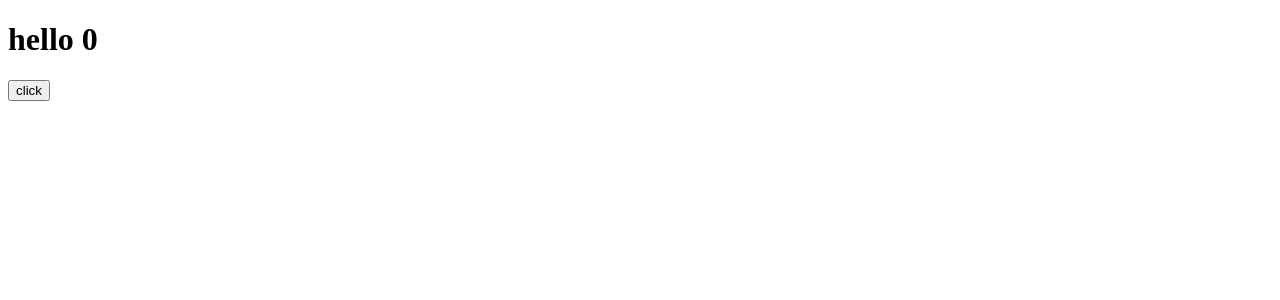
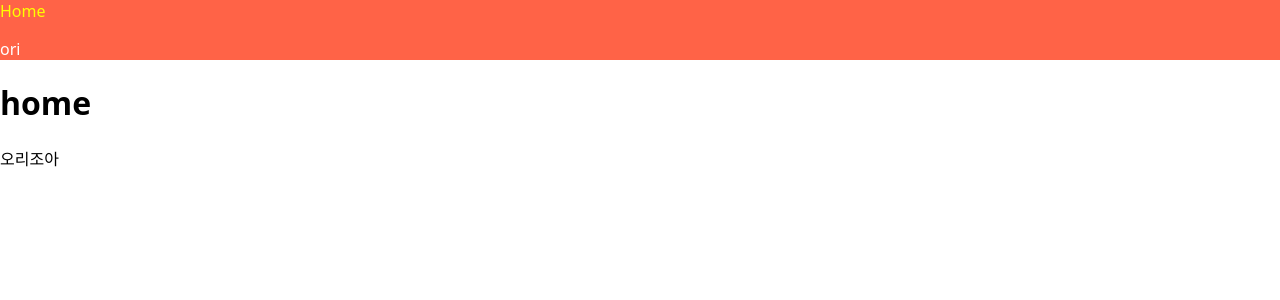
Before and after one commit to origuri/nextjs-intro, a Next.js app: page / in a window 1280 px wide. Shown: the top 300 px of the page. Built offline with nearby package versions, Linux system fonts and the light colour scheme.

Commit message:
2023.10.31 - Next.js 기본 기능 탐색

```diff
--- /dev/null
+++ b/components/Navbar.tsx
@@ -0,0 +1,35 @@
+import Link from "next/link";
+import { usePathname } from "next/navigation";
+import * as React from "react";
+
+function NavBar() {
+  const path = usePathname();
+
+  console.log(path);
+  return (
+    <nav>
+      <Link className={path === "/" ? "active" : ""} href={"/"}>
+        Home
+      </Link>
+
+      <p />
+
+      <Link className={path === "/ori" ? "active" : ""} href={"/ori"}>
+        {" "}
+        ori
+      </Link>
+
+      <style jsx global>{`
+        nav {
+          background-color: tomato;
+        }
+
+        .active {
+          color: yellow;
+        }
+      `}</style>
+    </nav>
+  );
+}
+
+export default React.memo(NavBar);
--- /dev/null
+++ b/pages/_app.tsx
@@ -0,0 +1,23 @@
+import NavBar from "@/components/Navbar";
+import { AppProps } from "next/dist/shared/lib/router/router";
+import "../styles/globals.css";
+
+export default function MyApp({ Component, pageProps }: AppProps) {
+  console.log("Comp0-> ", Component);
+  console.log("pp-> ", pageProps);
+
+  return (
+    <div>
+      <NavBar />
+      <Component {...pageProps} />
+      <span>오리조아</span>
+      <style jsx global>
+        {`
+          a {
+            color: white;
+          }
+        `}
+      </style>
+    </div>
+  );
+}
--- a/pages/index.tsx
+++ b/pages/index.tsx
@@ -1,17 +1,9 @@
 import * as React from "react";
-import { useState } from "react";
 
 export default function Home() {
-  const [counter, setCounter] = useState(0);
-
-  const handleCount = () => {
-    setCounter((prev) => prev + 1);
-  };
-
   return (
     <div>
-      <h1>hello {counter}</h1>
-      <button onClick={handleCount}>click</button>
+      <h1>home </h1>
     </div>
   );
 }
--- a/pages/ori.tsx
+++ b/pages/ori.tsx
@@ -1,4 +1,4 @@
-export default function Guri() {
+export default function Ori() {
   return (
     <div>
       <h1>ori!!</h1>
--- a/styles/globals.css
+++ b/styles/globals.css
@@ -1,107 +1,11 @@
-:root {
-  --max-width: 1100px;
-  --border-radius: 12px;
-  --font-mono: ui-monospace, Menlo, Monaco, 'Cascadia Mono', 'Segoe UI Mono',
-    'Roboto Mono', 'Oxygen Mono', 'Ubuntu Monospace', 'Source Code Pro',
-    'Fira Mono', 'Droid Sans Mono', 'Courier New', monospace;
-
-  --foreground-rgb: 0, 0, 0;
-  --background-start-rgb: 214, 219, 220;
-  --background-end-rgb: 255, 255, 255;
-
-  --primary-glow: conic-gradient(
-    from 180deg at 50% 50%,
-    #16abff33 0deg,
-    #0885ff33 55deg,
-    #54d6ff33 120deg,
-    #0071ff33 160deg,
-    transparent 360deg
-  );
-  --secondary-glow: radial-gradient(
-    rgba(255, 255, 255, 1),
-    rgba(255, 255, 255, 0)
-  );
-
-  --tile-start-rgb: 239, 245, 249;
-  --tile-end-rgb: 228, 232, 233;
-  --tile-border: conic-gradient(
-    #00000080,
-    #00000040,
-    #00000030,
-    #00000020,
-    #00000010,
-    #00000010,
-    #00000080
-  );
-
-  --callout-rgb: 238, 240, 241;
-  --callout-border-rgb: 172, 175, 176;
-  --card-rgb: 180, 185, 188;
-  --card-border-rgb: 131, 134, 135;
-}
-
-@media (prefers-color-scheme: dark) {
-  :root {
-    --foreground-rgb: 255, 255, 255;
-    --background-start-rgb: 0, 0, 0;
-    --background-end-rgb: 0, 0, 0;
-
-    --primary-glow: radial-gradient(rgba(1, 65, 255, 0.4), rgba(1, 65, 255, 0));
-    --secondary-glow: linear-gradient(
-      to bottom right,
-      rgba(1, 65, 255, 0),
-      rgba(1, 65, 255, 0),
-      rgba(1, 65, 255, 0.3)
-    );
-
-    --tile-start-rgb: 2, 13, 46;
-    --tile-end-rgb: 2, 5, 19;
-    --tile-border: conic-gradient(
-      #ffffff80,
-      #ffffff40,
-      #ffffff30,
-      #ffffff20,
-      #ffffff10,
-      #ffffff10,
-      #ffffff80
-    );
-
-    --callout-rgb: 20, 20, 20;
-    --callout-border-rgb: 108, 108, 108;
-    --card-rgb: 100, 100, 100;
-    --card-border-rgb: 200, 200, 200;
-  }
-}
-
-* {
-  box-sizing: border-box;
-  padding: 0;
-  margin: 0;
-}
-
-html,
-body {
-  max-width: 100vw;
-  overflow-x: hidden;
+a {
+  text-decoration: none;
+  color: inherit;
 }
 
 body {
-  color: rgb(var(--foreground-rgb));
-  background: linear-gradient(
-      to bottom,
-      transparent,
-      rgb(var(--background-end-rgb))
-    )
-    rgb(var(--background-start-rgb));
+  padding: 0;
+  margin: 0;
+  font-family: system-ui, -apple-system, BlinkMacSystemFont, "Segoe UI", Roboto,
+    Oxygen, Ubuntu, Cantarell, "Open Sans", "Helvetica Neue", sans-serif;
 }
-
-a {
-  color: inherit;
-  text-decoration: none;
-}
-
-@media (prefers-color-scheme: dark) {
-  html {
-    color-scheme: dark;
-  }
-}
```
